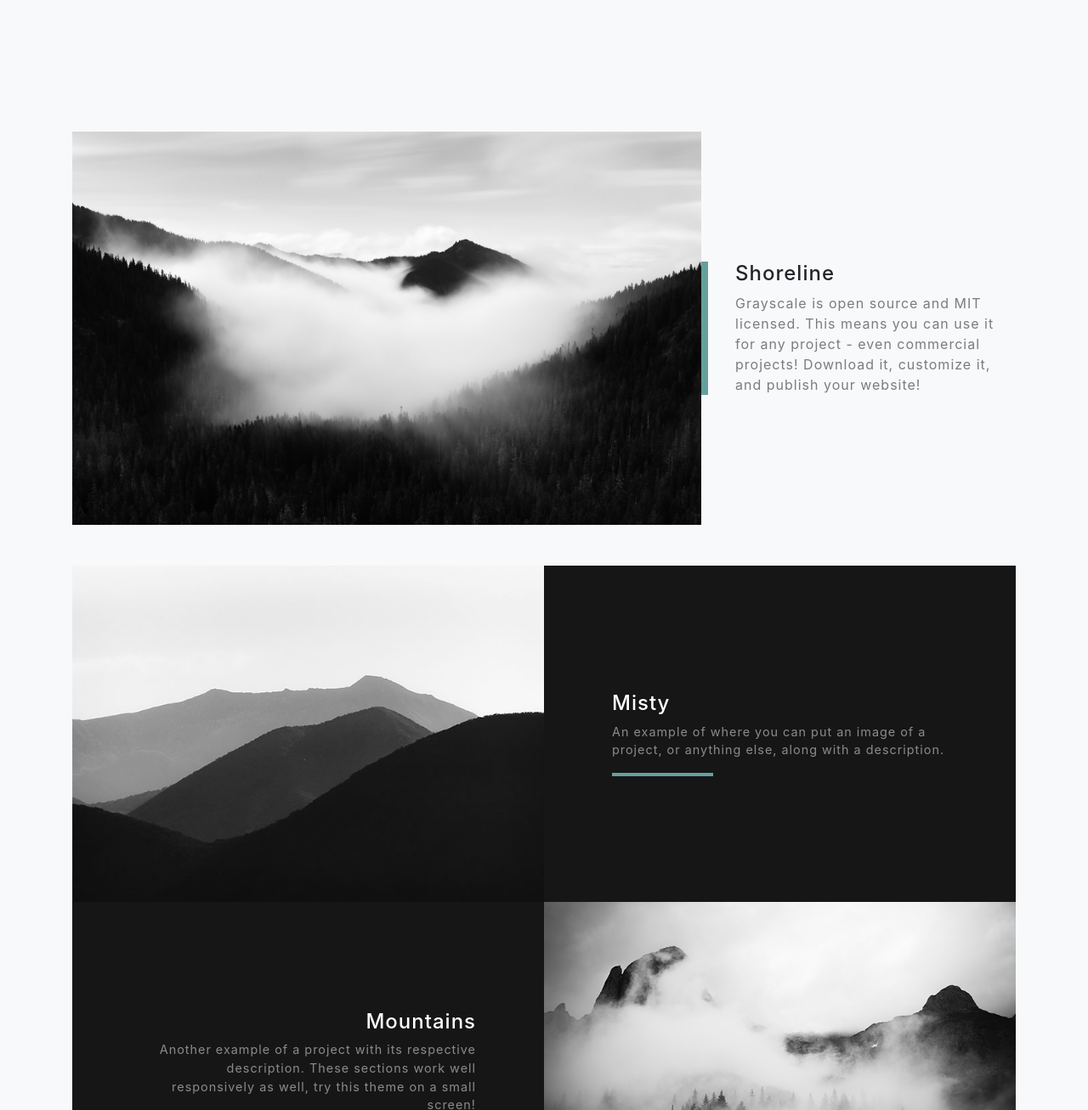
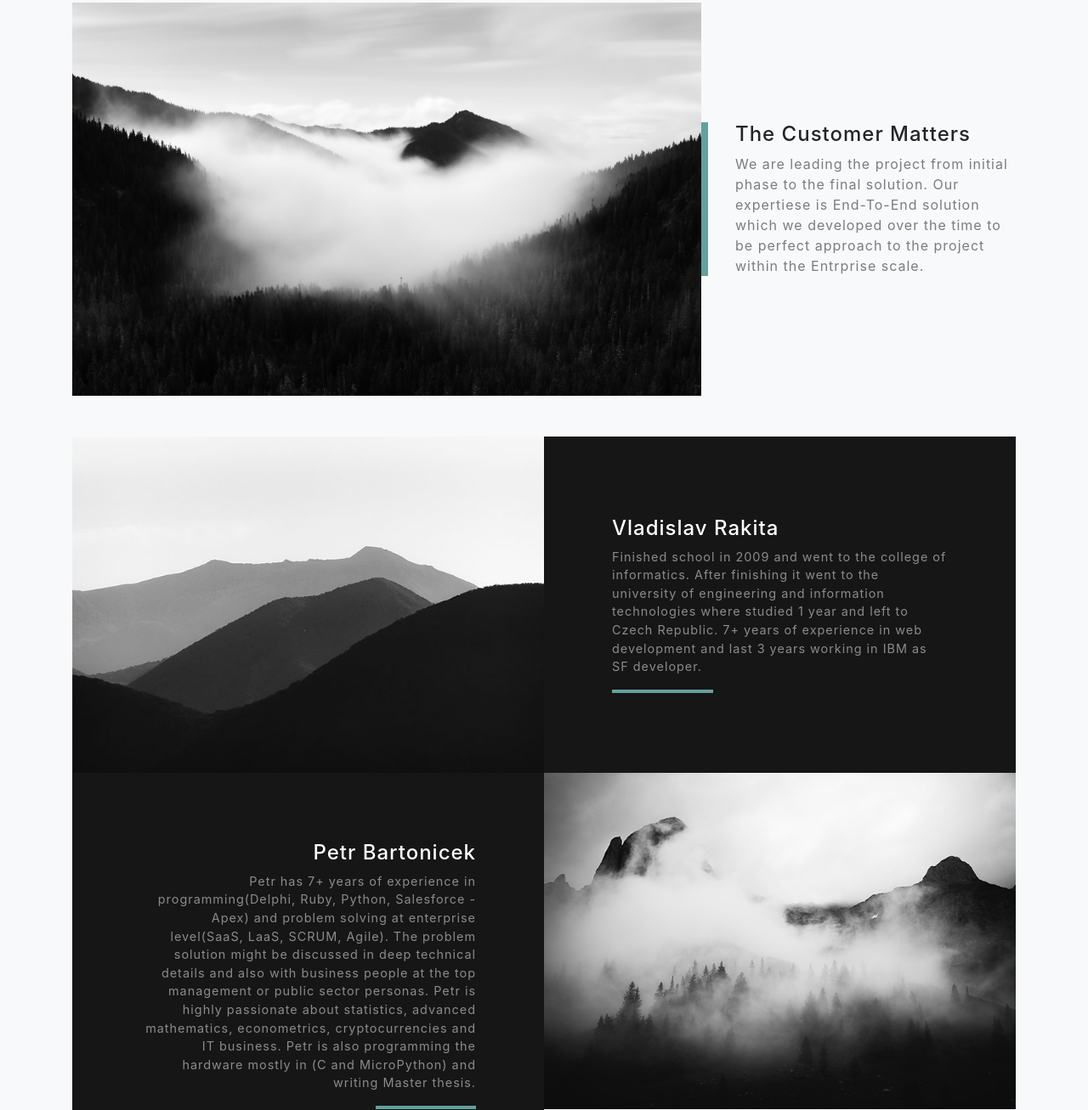
Before and after one commit to riddya85/study-block-1, a website with bundled scripts: page index.html in a window 1280 px wide. Shown: the part 1493-2800 px from the top of the page at 85% size. Built offline with nearby package versions, Linux system fonts and the light colour scheme.

Commit message:
Added description to the page.

```diff
--- a/index.html
+++ b/index.html
@@ -54,7 +54,7 @@
     <div class="container d-flex h-100 align-items-center">
       <div class="mx-auto text-center">
         <h1 class="mx-auto my-0 text-uppercase">group #2</h1>
-        <h2 class="text-white-50 mx-auto mt-2 mb-5">Portfolio website of the most amazing group you can ever imagine</h2>
+        <h2 class="text-white-50 mx-auto mt-2 mb-5">Portfolio website of Petr Bartonicek and Vlad Rakita</h2>
         <a href="#about" class="btn btn-primary js-scroll-trigger">See more</a>
       </div>
     </div>
@@ -65,9 +65,7 @@
     <div class="container">
       <div class="row">
         <div class="col-lg-8 mx-auto">
-          <h2 class="text-white mb-4">Built with Bootstrap 4</h2>
-          <p class="text-white-50">Grayscale is a free Bootstrap theme created by Start Bootstrap. It can be yours right now, simply download the template on
-            <a href="http://startbootstrap.com/template-overviews/grayscale/">the preview page</a>. The theme is open source, and you can use it for any purpose, personal or commercial.</p>
+          <h2 class="text-white mb-4">We are building enterprise solutions.</h2>
         </div>
       </div>
       <img src="img/ipad.png" class="img-fluid" alt="">
@@ -85,8 +83,8 @@
         </div>
         <div class="col-xl-4 col-lg-5">
           <div class="featured-text text-center text-lg-left">
-            <h4>Shoreline</h4>
-            <p class="text-black-50 mb-0">Grayscale is open source and MIT licensed. This means you can use it for any project - even commercial projects! Download it, customize it, and publish your website!</p>
+            <h4>The Customer Matters</h4>
+            <p class="text-black-50 mb-0">We are leading the project from initial phase to the final solution. Our expertiese is End-To-End solution which we developed over the time to be perfect approach to the project within the Entrprise scale.</p>
           </div>
         </div>
       </div>
@@ -100,8 +98,10 @@
           <div class="bg-black text-center h-100 project">
             <div class="d-flex h-100">
               <div class="project-text w-100 my-auto text-center text-lg-left">
-                <h4 class="text-white">Misty</h4>
-                <p class="mb-0 text-white-50">An example of where you can put an image of a project, or anything else, along with a description.</p>
+                <h4 class="text-white">Vladislav Rakita</h4>
+                <p class="mb-0 text-white-50">Finished school in 2009 and went to the college of informatics. After finishing it went to the university of
+engineering and information technologies where studied 1 year and left to Czech Republic.
+7+ years of experience in web development and last 3 years working in IBM as SF developer.</p>
                 <hr class="d-none d-lg-block mb-0 ml-0">
               </div>
             </div>
@@ -118,8 +118,13 @@
           <div class="bg-black text-center h-100 project">
             <div class="d-flex h-100">
               <div class="project-text w-100 my-auto text-center text-lg-right">
-                <h4 class="text-white">Mountains</h4>
-                <p class="mb-0 text-white-50">Another example of a project with its respective description. These sections work well responsively as well, try this theme on a small screen!</p>
+                <h4 class="text-white">Petr Bartonicek</h4>
+                <p class="mb-0 text-white-50">Petr has 7+ years of experience in programming(Delphi, Ruby, Python, Salesforce - Apex)
+and problem solving at enterprise level(SaaS, LaaS, SCRUM, Agile). The problem solution
+might be discussed in deep technical details and also with business people at the top
+management or public sector personas. Petr is highly passionate about statistics, advanced
+mathematics, econometrics, cryptocurrencies and IT business. Petr is also programming the
+hardware mostly in (C and MicroPython) and writing Master thesis.</p>
                 <hr class="d-none d-lg-block mb-0 mr-0">
               </div>
             </div>
```
Also changed, not shown: 1 other file.
